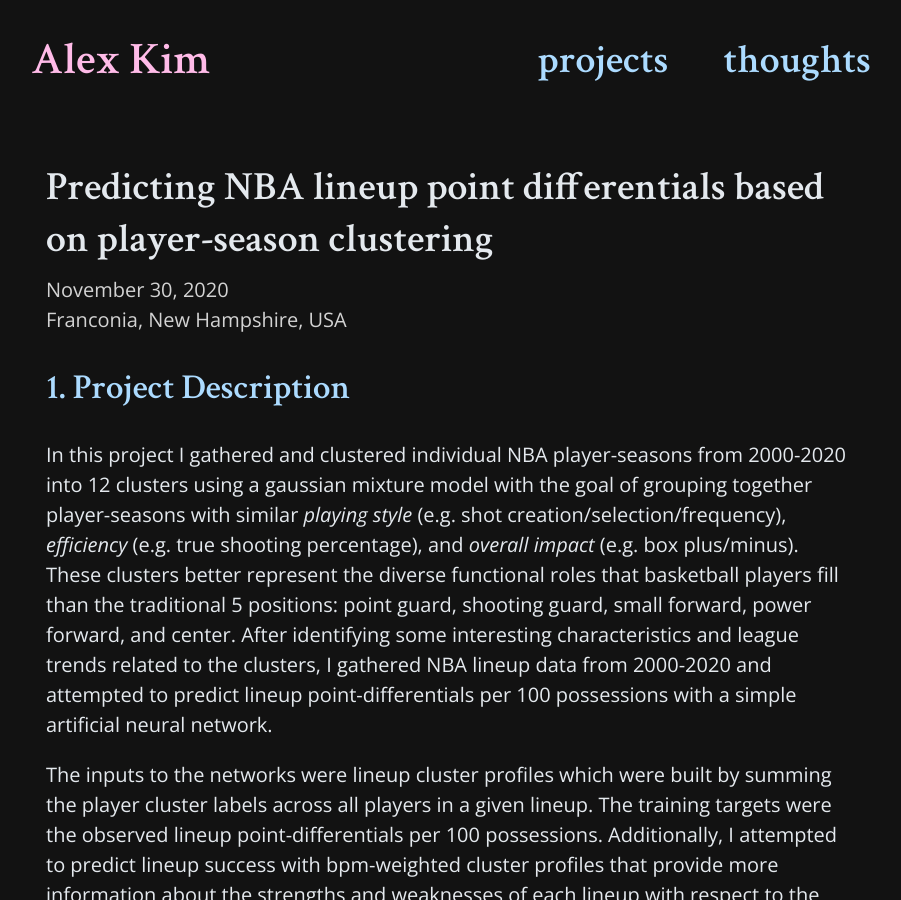
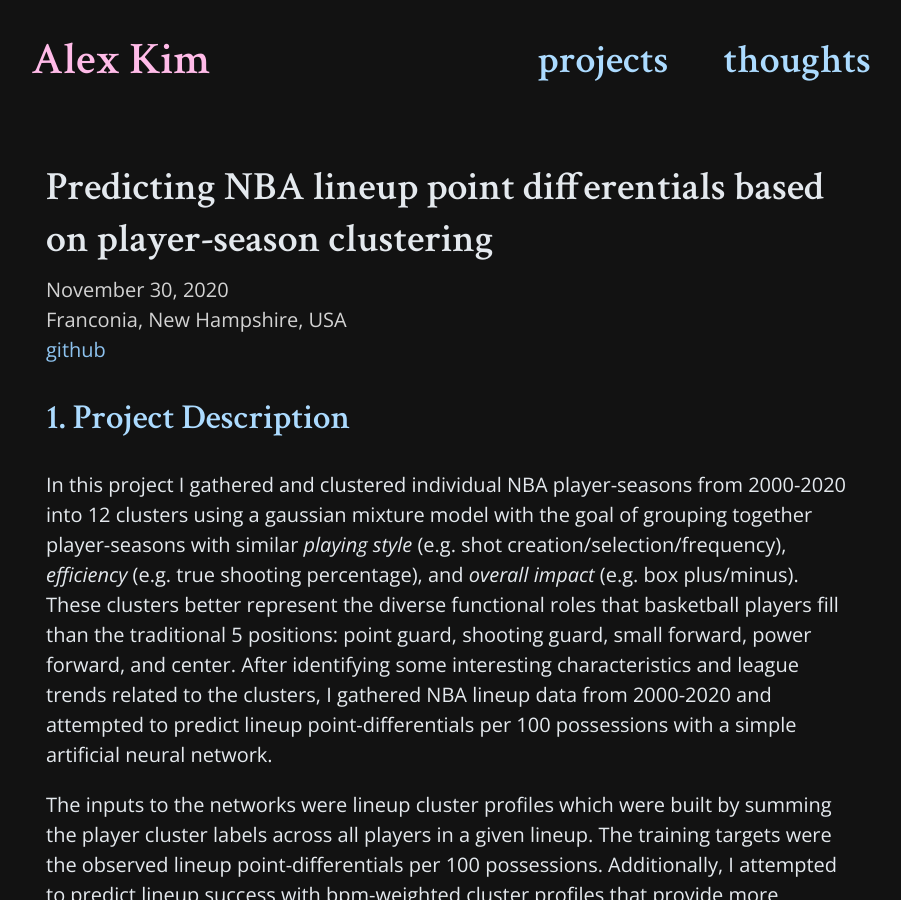
Before and after one commit to ajpkim/ajpkim.github.io, a Jekyll site: the page built from _projects/2020-11-30-nba-clustering.html, in a window 1280 px wide and 900 px high. Shown: the whole window, without its empty margins (189-1090 px from the left). Built offline with Jekyll 4.4.1, drawn with Linux system fonts in a browser that asks for light colours.

Commit message:
added gh link to nba project

```diff
--- a/_projects/2020-11-30-nba-clustering.html
+++ b/_projects/2020-11-30-nba-clustering.html
@@ -4,6 +4,9 @@ title: "Predicting NBA lineup point differentials based on player-season cluster
 date: 2020-11-30
 location: Franconia, New Hampshire, USA
 math: true
+link:
+  - https://github.com/ajpkim/nba-lineup-predictions-via-player-clustering
+  - github
 ---
 
 <div id="outline-container-org2e26700" class="outline-2">
```
